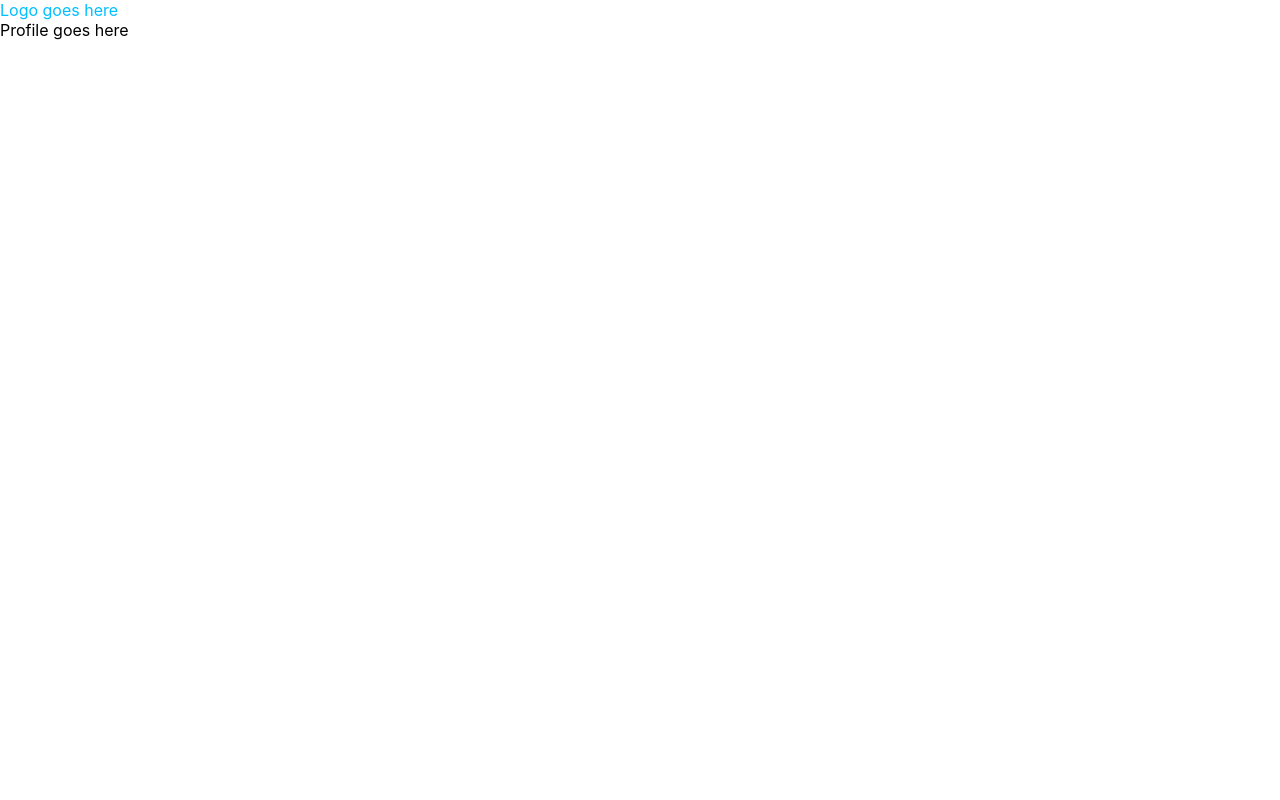
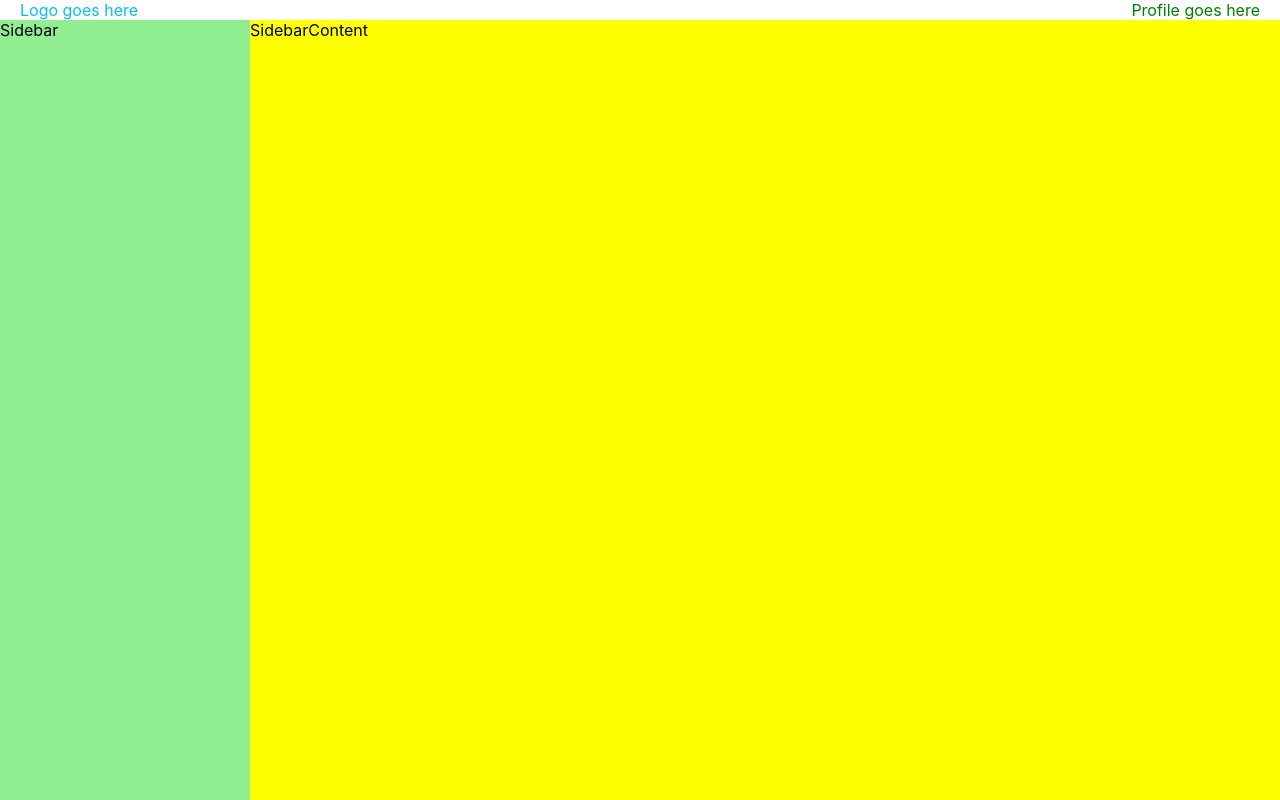
Before and after one commit to nileshkrishna/react-bios, a React (Create React App) app: page / in a window 1280 px wide. Built offline with nearby package versions, Linux system fonts and the light colour scheme.

Commit message:
Modified home to use sidebar.

```diff
--- a/src/components/header/index.scss
+++ b/src/components/header/index.scss
@@ -1,6 +1,15 @@
 .header{
+display:flex;
 
 &-logo{
+margin-left:20px;
 color:deepskyblue;
 }
+
+&-profile{
+margin-left:auto;
+margin-right:20px;
+color:green;
 }
+
+}
--- a/src/components/home/Home.js
+++ b/src/components/home/Home.js
@@ -1,5 +1,13 @@
 import {Header} from '../header';
+import {SideBar} from '../sidebar';
+import {SideBarContent} from '../sidebar-content';
 
 export function Home(){
-return <div><Header/></div>
+return (<div className="home"><Header/>
+<div className="home-content">
+<SideBar/>
+<SideBarContent/>
+</div>
+</div>
+)
 }
--- a/src/components/home/index.scss
+++ b/src/components/home/index.scss
@@ -0,0 +1,11 @@
+.home{
+display:flex;
+flex-direction:column;
+height:100%;
+
+.home-content{
+flex: 1 1 0;
+display:flex;
+width:100%;
+}
+}
--- a/src/components/index.scss
+++ b/src/components/index.scss
@@ -1,2 +1,4 @@
 @import './home';
 @import './header';
+@import './sidebar';
+@import './sidebar-content';
```
